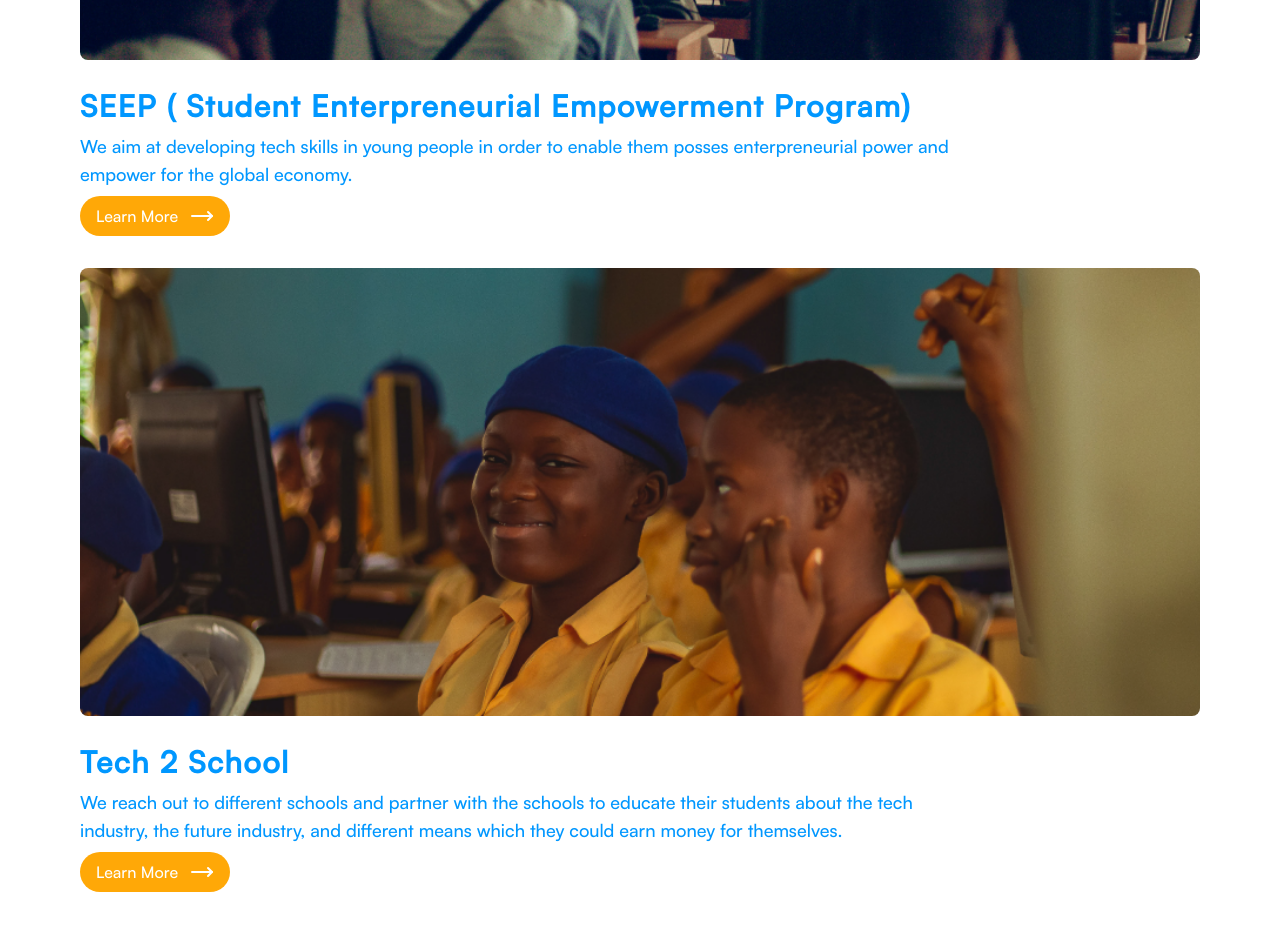
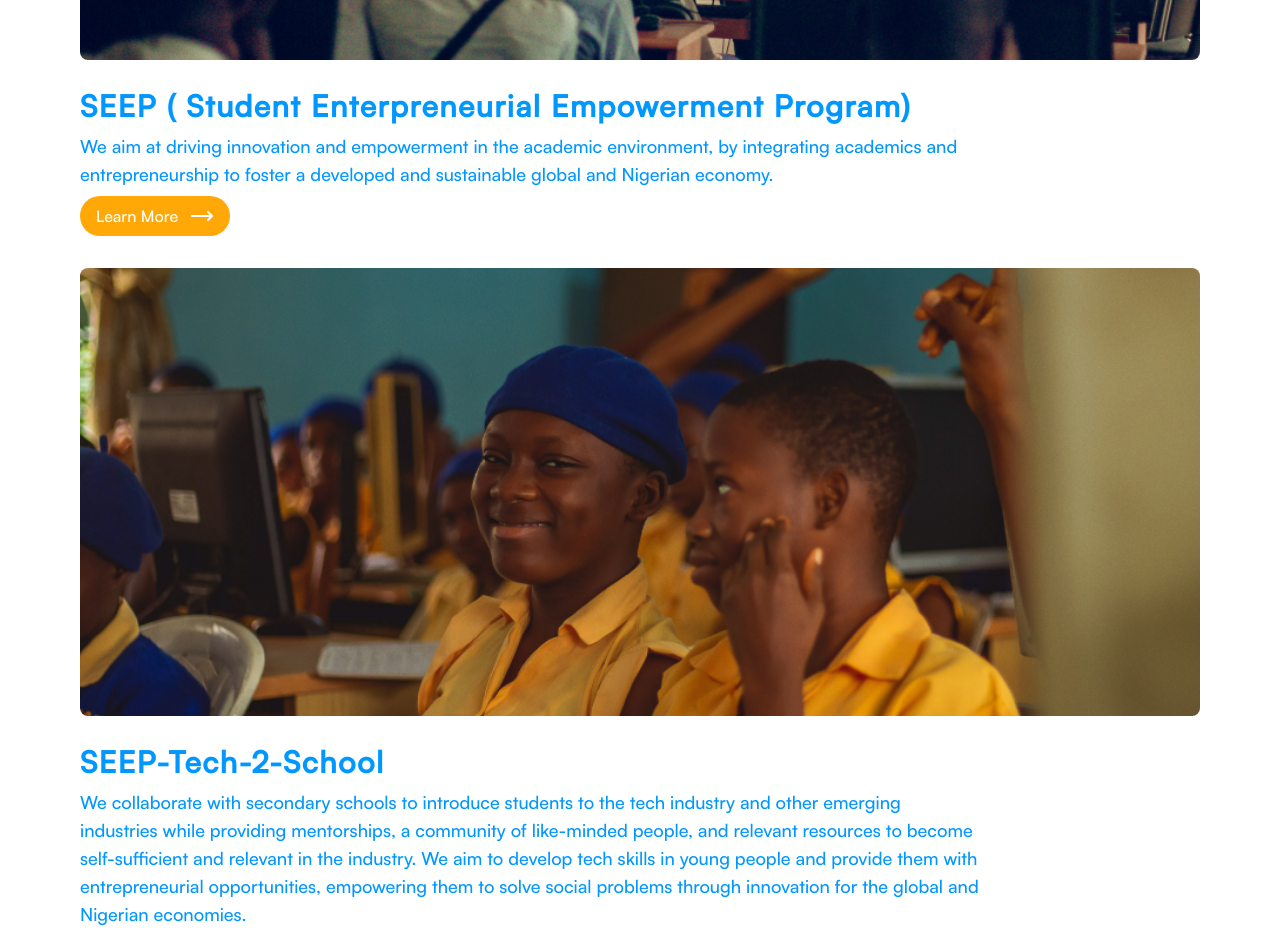
Before and after one commit to Austinobravo/seep, a Next.js app: page /programs in a window 1280 px wide. Shown: the part 1260-2194 px from the top of the page. Built offline with nearby package versions, Linux system fonts and the light colour scheme.

Commit message:
Added mods on the programs page

```diff
--- a/app/(programs)/programs/_components/ProgramsAndBeneficiary.tsx
+++ b/app/(programs)/programs/_components/ProgramsAndBeneficiary.tsx
@@ -8,12 +8,12 @@ const items = [
     {
         image: '/images/Frame 16.png',
         heading: 'SEEP ( Student Enterpreneurial Empowerment Program)',
-        paragraph: 'We aim at developing tech skills in young people in order to enable them posses enterpreneurial power and empower for the global economy.'
+        paragraph: 'We aim at driving innovation and empowerment in the academic environment, by integrating academics and entrepreneurship to foster a developed and sustainable global and Nigerian economy.'
     },
     {
         image: '/images/Frame 17.png',
-        heading: 'Tech 2 School',
-        paragraph: 'We reach out to different schools and partner with the schools to educate their students about the tech industry, the future industry, and different means which they could earn money for themselves.'
+        heading: 'SEEP-Tech-2-School',
+        paragraph: 'We collaborate with secondary schools to introduce students to the tech industry and other emerging industries while providing mentorships, a community of like-minded people, and relevant resources to become self-sufficient and relevant in the industry. We aim to develop tech skills in young people and provide them with entrepreneurial opportunities, empowering them to solve social problems through innovation for the global and Nigerian economies.'
     },
 ]
 const ProgramsAndBeneficiary = () => {
```
